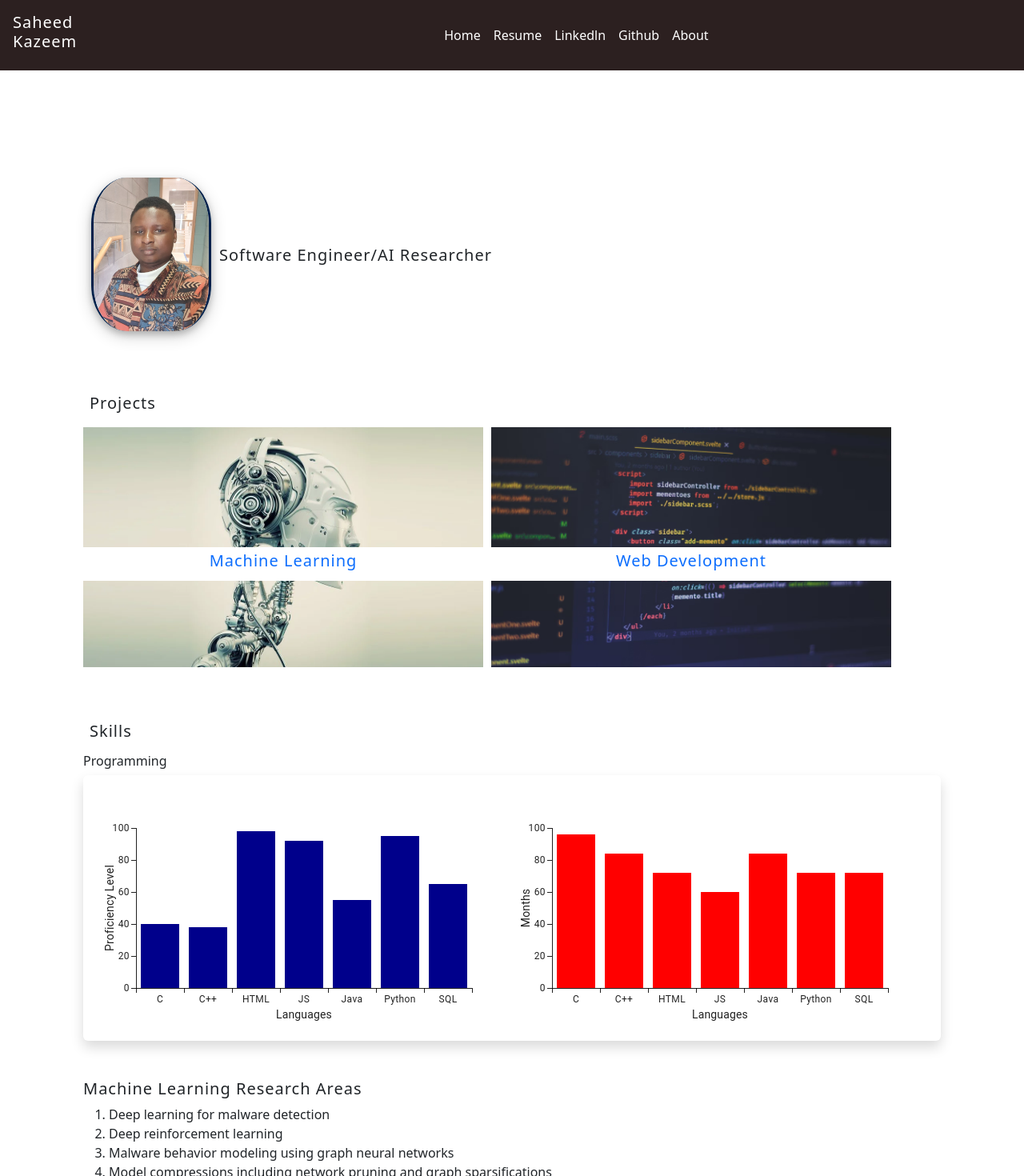
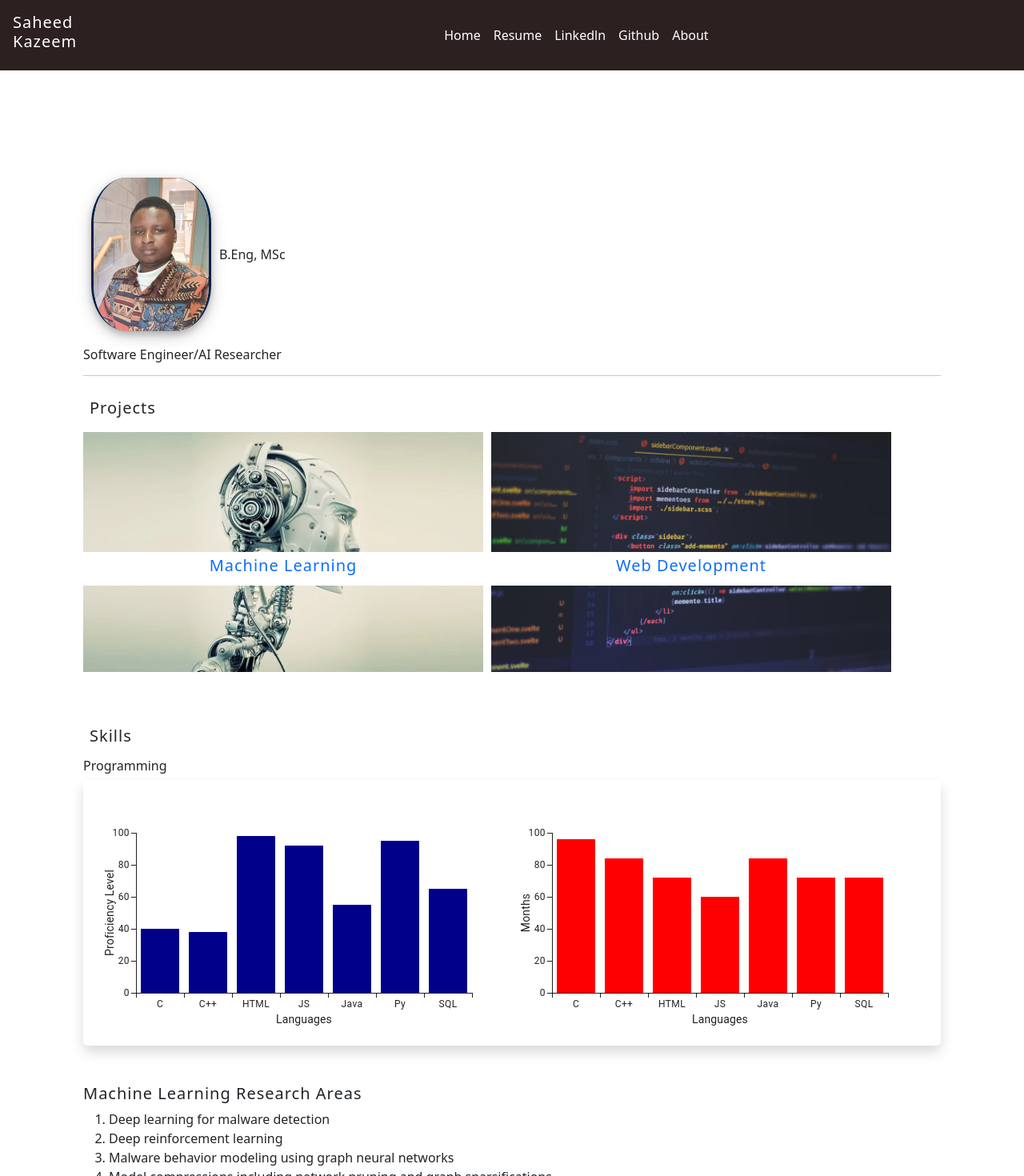
Before and after one commit to Kash5794/portfolio, a React (Create React App) app: page / in a window 1280 px wide. Shown: the top 1470 px of the page at 80% size. Built offline with nearby package versions, Linux system fonts and the light colour scheme.

Commit message:
making changes

```diff
--- a/src/App.css
+++ b/src/App.css
@@ -242,7 +242,6 @@ border: 0.5px solid white;
   flex-wrap: wrap;
   align-items: center;
   color: dark;
-  margin-bottom: 50px;
 
 }
 .image-container img{
@@ -250,7 +249,7 @@ border: 0.5px solid white;
   border-right:3px solid#01214b;
   width: 150px;
   border-radius: 30%;
-
+  margin-right: 10px;
   box-shadow: 0 4px 8px 0 rgba(0, 0, 0, 0.2), 0 6px 20px 0 rgba(0, 0, 0, 0.19);
   margin-bottom: 10px;
 }
--- a/src/components/Section.jsx
+++ b/src/components/Section.jsx
@@ -50,13 +50,13 @@ setInterval(()=>{
     <div className='image-container'>
 
     <img src={image} alt='profile'/>
+
+    <h6>B.Eng, MSc</h6>
+    </div>
     <div >
-    <h4  style={{fontSize:'20px'}}>Software Engineer/AI Researcher</h4>
-
+    <h6  >Software Engineer/AI Researcher</h6>
     </div>
-
-    </div>
-
+<hr></hr>
   <div className='introduction'>
 
     <h5 className='p-2'>Projects</h5>
@@ -101,7 +101,7 @@ setInterval(()=>{
           ]}
           xAxis={[
             {
-              data: ['C', 'C++', 'HTML', 'JS', 'Java','Python','SQL'],
+              data: ['C', 'C++', 'HTML', 'JS', 'Java','Py','SQL'],
               scaleType: 'band',
               id: 'x-axis-id',
             },
@@ -138,7 +138,7 @@ setInterval(()=>{
           ]}
           xAxis={[
             {
-              data: ['C', 'C++', 'HTML', 'JS', 'Java','Python','SQL'],
+              data: ['C', 'C++', 'HTML', 'JS', 'Java','Py','SQL'],
               scaleType: 'band',
               id: 'x-axis-id',
             },
```
